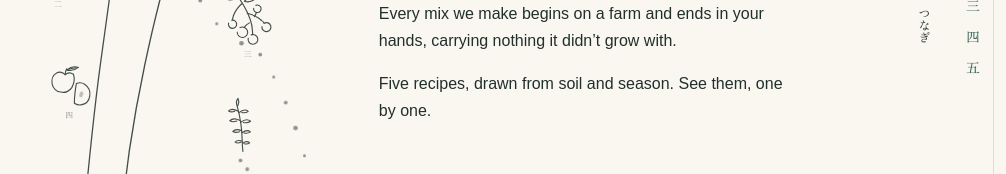
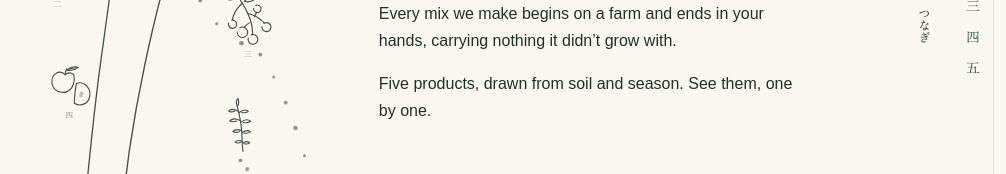
Before and after one commit to mayank-xrz/shizen-tsunagi, a Next.js app: page / in a window 1280 px wide. Shown: the part 469-643 px from the top of the page, without its empty margins (274-1280 px from the left). Built offline with nearby package versions, Linux system fonts and the light colour scheme; a web font is replaced by a local one.

Commit message:
Copy: replace "recipes" with "products" in manifesto
Co-Authored-By: Claude Opus 4.8 <noreply@anthropic.com>
Claude-Session: https://claude.ai/code/session_01A4RdM7kw5Aznq7kh7wuawd

```diff
--- a/app/page.tsx
+++ b/app/page.tsx
@@ -200,7 +200,7 @@ export default function Home() {
               didn&rsquo;t grow with.
             </p>
             <p className="manifesto-body">
-              Five recipes, drawn from soil and season. See them, one by one.
+              Five products, drawn from soil and season. See them, one by one.
             </p>
             {/* quiet manifesto CTA (v6 §4.3) — leads into the range strip so a
                 visitor grasps all five in one screen. The reserve action lives
```
